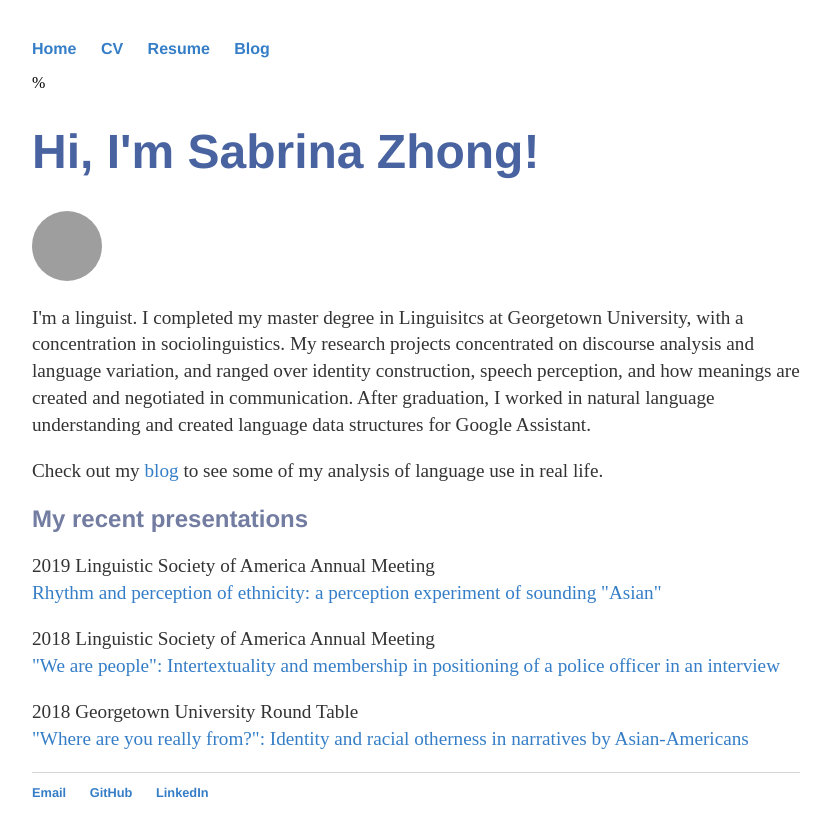
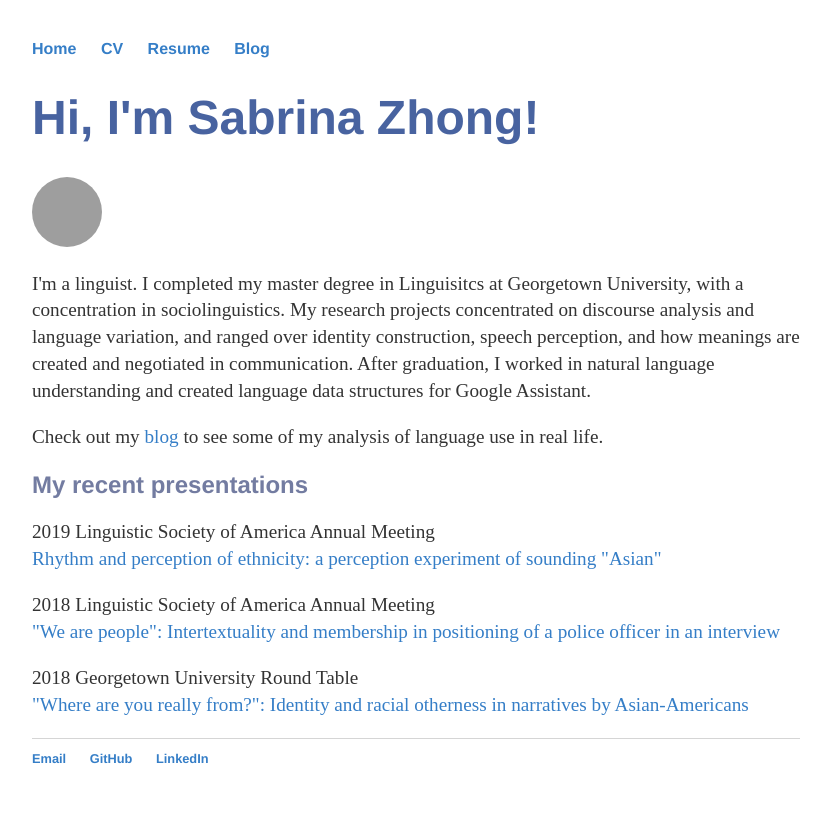
Before and after one commit to sabrinazhong/sabrinazhong.github.io, a Jekyll site: the page built from index.html, in a window 1280 px wide. Shown: the top 837 px of the page, without its empty margins (224-1055 px from the left). Built offline with Jekyll 4.4.1, drawn with Linux system fonts in a browser that asks for light colours; grey boxes are pictures that could not be loaded.

```diff
--- a/index.html
+++ b/index.html
@@ -3,7 +3,7 @@ layout: default
 title: Sabrina Zhong, Personal Website
 ---
 <div class="blurb">
-	%<h1>Hi, I'm Sabrina Zhong!</h1>
+	<h1>Hi, I'm Sabrina Zhong!</h1>
 	<img src="headshot.jpg" alt="Image" height="70" width="70" class="circular--square">
 	<p>I'm a linguist. I completed my master degree in Linguisitcs at Georgetown University, with a concentration
 	   in sociolinguistics. My research projects concentrated on discourse analysis and language variation, and ranged
```
